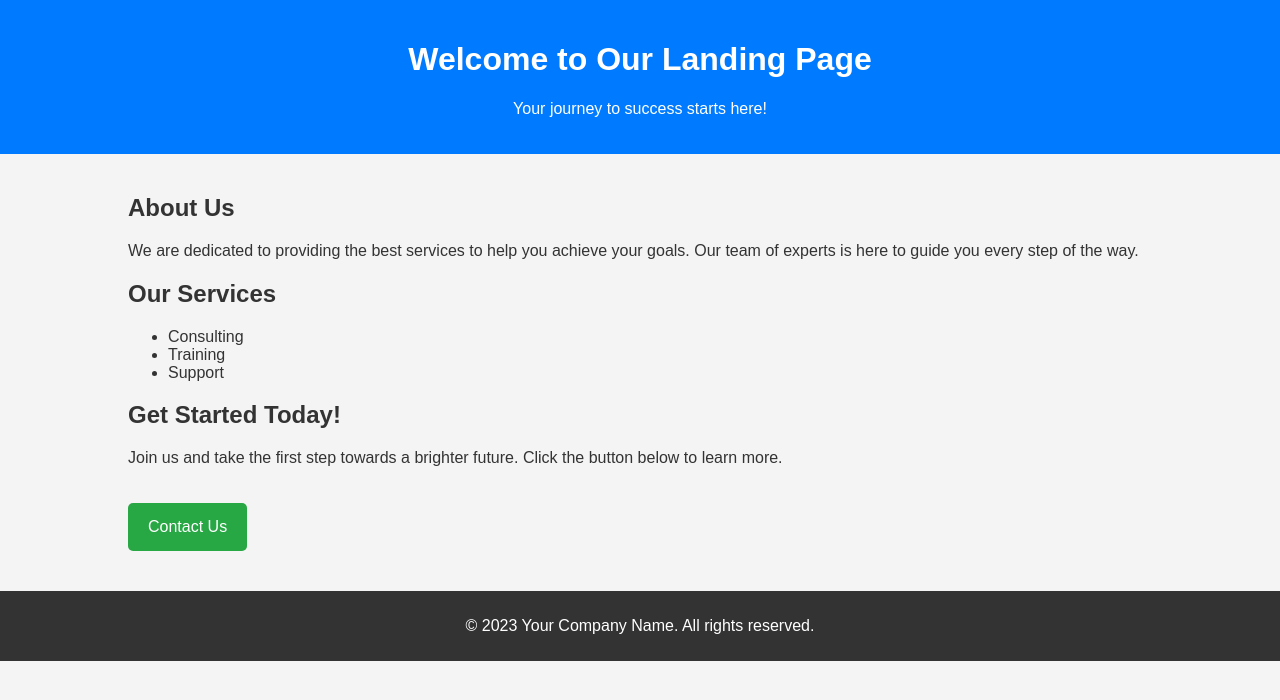
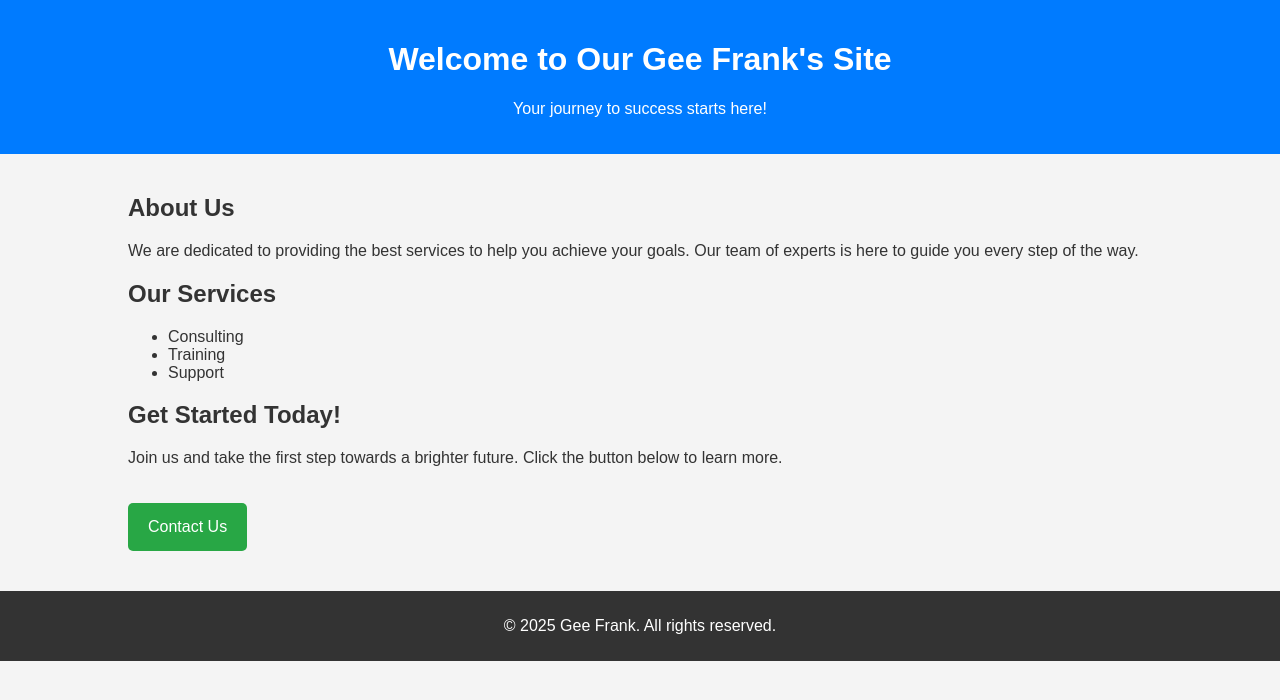
Before and after one commit to Geefrank247/FirstGithub, a plain HTML site: page index.html in a window 1280 px wide. Drawn offline with Linux system fonts and the light colour scheme.

Commit message:
I fixed the footer

```diff
--- a/index.html
+++ b/index.html
@@ -48,7 +48,7 @@
 <body>
 
 <header>
-    <h1>Welcome to Our Landing Page</h1>
+    <h1>Welcome to Our Gee Frank's Site</h1>
     <p>Your journey to success starts here!</p>
 </header>
 
@@ -69,7 +69,7 @@
 </div>
 
 <footer>
-    <p>&copy; 2023 Your Company Name. All rights reserved.</p>
+    <p>&copy; 2025 Gee Frank. All rights reserved.</p>
 </footer>
 
 </body>
```
